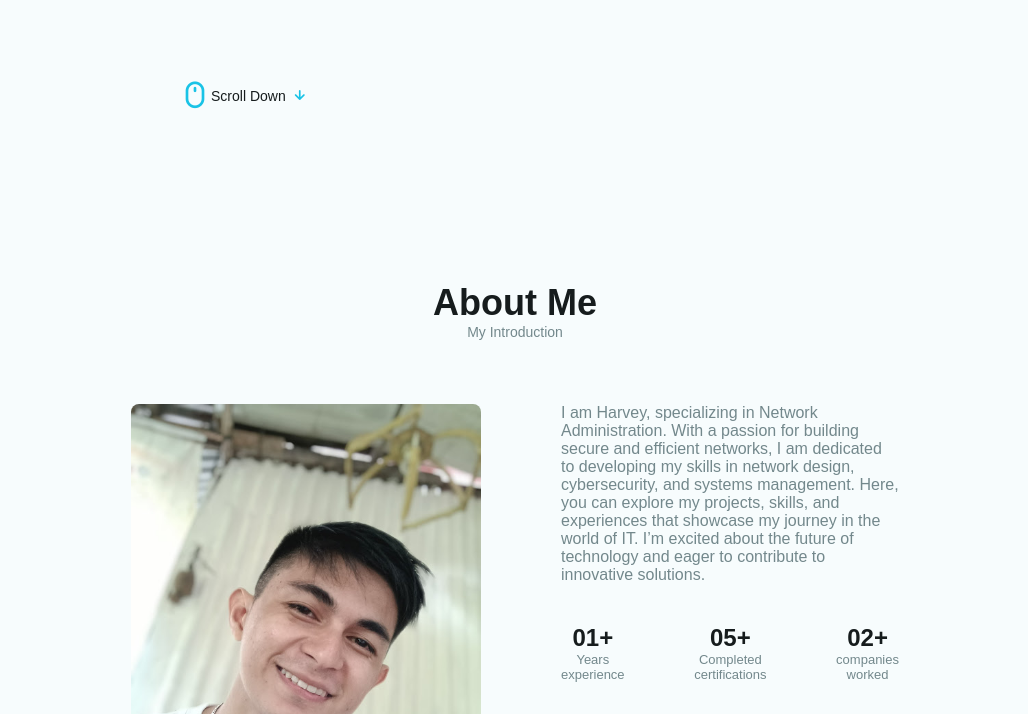
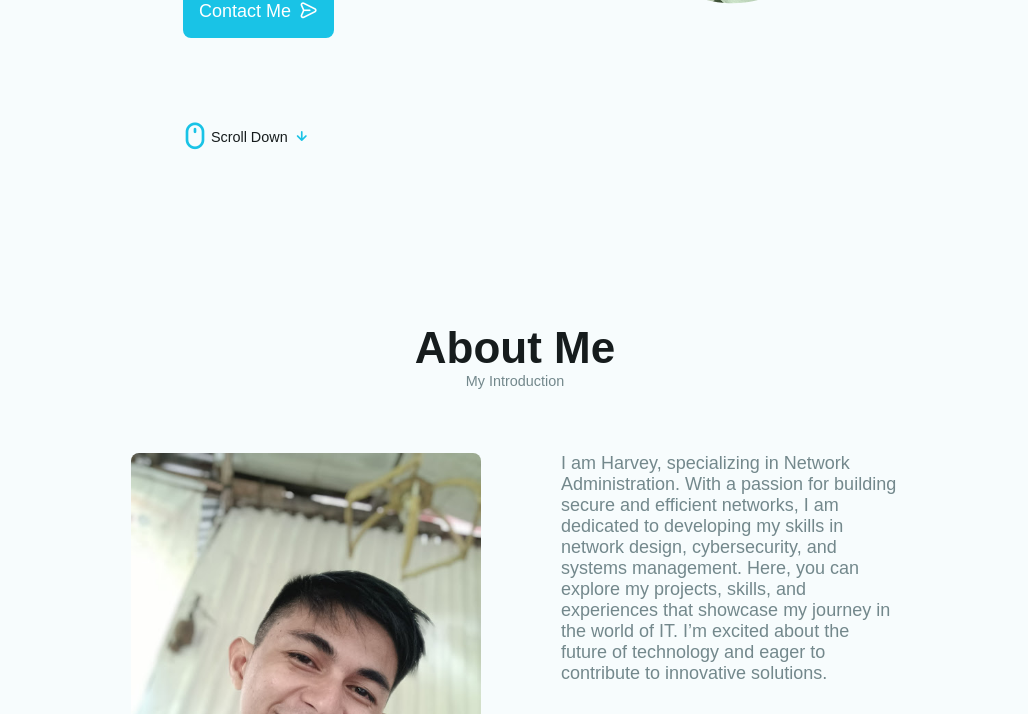
Before and after one commit to KuyaBapbi/Portfolio, a plain HTML site: page index.html in a window 1280 px wide. Shown: the part 508-1222 px from the top of the page, without its empty margins (125-1153 px from the left). Drawn offline with nearby package versions, Linux system fonts and the light colour scheme.

Commit message:
Update styles.css

```diff
--- a/packages/css/styles.css
+++ b/packages/css/styles.css
@@ -7,10 +7,10 @@
 
 /*========== Colors ==========*/
 /* Change favorite color */
---hue-color: 190; /* A calming teal-blue tone */
+--hue-color: 190; /* A serene teal-blue tone */
 
 /* HSL color mode */
---first-color: hsl(var(--hue-color), 80%, 50%); /* Vibrant teal */
+--first-color: hsl(var(--hue-color), 80%, 50%); /* Bright teal */
 --first-color-second: hsl(var(--hue-color), 75%, 45%); /* Deepened teal */
 --first-color-alt: hsl(var(--hue-color), 70%, 40%); /* Darker shade for depth */
 --first-color-lighter: hsl(var(--hue-color), 90%, 85%); /* Soft pastel teal */
@@ -37,23 +37,22 @@ body {
 }
 
 /*========== Font and typography ==========*/
-  --body-font: "Poppins", sans-serif;
+--body-font: "Arial", sans-serif;
 
-  /* .5rem = 8px, 1rem = 16px, 1.5rem = 24px ... */
-  --big-font-size: 2rem;
-  --h1-font-size: 1.5rem;
-  --h2-font-size: 1.25rem;
-  --h3-font-size: 1.125rem;
-  --normal-font-size: 0.938rem;
-  --small-font-size: 0.813rem;
+/* Font sizes */
+--big-font-size: 2.5rem;
+--h1-font-size: 1.8rem;
+--h2-font-size: 1.6rem;
+--h3-font-size: 1.4rem;
+--normal-font-size: 1rem;
+--small-font-size: 0.9rem;
 --smaller-font-size: 0.75rem;
 
 /*========== Font weight ==========*/
 --font-medium: 500;
 --font-semi-bold: 600;
 
-  /*========== Margenes Bottom ==========*/
-  /* .25rem = 4px, .5rem = 8px, .75rem = 12px ... */
+/*========== Margins Bottom ==========*/
 --mb-0-25: 0.25rem;
 --mb-0-5: 0.5rem;
 --mb-0-75: 0.75rem;
@@ -73,12 +72,12 @@ body {
 @media screen and (min-width: 968px) {
   :root {
     --big-font-size: 3rem;
-    --h1-font-size: 2.25rem;
-    --h2-font-size: 1.5rem;
-    --h3-font-size: 1.25rem;
-    --normal-font-size: 1rem;
-    --small-font-size: 0.875rem;
-    --smaller-font-size: 0.813rem;
+    --h1-font-size: 2.75rem;
+    --h2-font-size: 1.85rem;
+    --h3-font-size: 1.5rem;
+    --normal-font-size: 1.125rem;
+    --small-font-size: 0.9rem;
+    --smaller-font-size: 0.75rem;
   }
 }
 
@@ -96,15 +95,14 @@ body.dark-theme {
   --scroll-thumb-color: hsl(var(--hue-color), 10%, 30%);
 
   /* Additional futuristic colors */
-  --accent-color: hsl(260, 100%, 60%); /* Electric violet for a vibrant accent */
+  --accent-color: hsl(60, 100%, 60%); /* Bright yellow-green for a vibrant accent */
   --border-color: hsl(var(--hue-color), 100%, 60%); /* Bright border for elements */
   --shadow-color: rgba(0, 0, 0, 0.6); /* Deeper shadow for more pronounced depth */
 
   /* Futuristic gradients */
-  --gradient-background: linear-gradient(135deg, hsl(200, 100%, 20%) 0%, hsl(210, 100%, 15%) 100%);
-  --highlight-color: hsl(60, 100%, 50%); /* Bright yellow-green for highlights */
+  --gradient-background: linear-gradient(135deg, hsl(190, 100%, 20%) 0%, hsl(200, 100%, 15%) 100%);
+  --highlight-color: hsl(0, 100%, 50%); /* Bright coral for highlights */
 }
-
 
 /*========== Button Dark/Light ==========*/
 .nav__btns {
@@ -113,7 +111,7 @@ body.dark-theme {
 }
 
 .change-theme {
-  font-size: 1.25rem;
+  font-size: 1.5rem;
   color: var(--title-color);
   margin-right: var(--mb-1);
   cursor: pointer;
@@ -122,6 +120,89 @@ body.dark-theme {
 .change-theme:hover {
   color: var(--first-color);
 }
+
+/*========== Text Animation ==========*/
+
+/* Fade-in effect for text */
+@keyframes fadeIn {
+  0% {
+    opacity: 0;
+    transform: translateY(10px);
+  }
+  100% {
+    opacity: 1;
+    transform: translateY(0);
+  }
+}
+
+/* Apply fade-in animation to all headings and paragraphs */
+h1, h2, h3, p {
+  animation: fadeIn 0.8s ease forwards; /* 0.8s duration */
+  opacity: 0; /* Start hidden */
+}
+
+/* Delay the animations based on the order of elements */
+h1 {
+  animation-delay: 0.2s;
+}
+h2 {
+  animation-delay: 0.4s;
+}
+h3 {
+  animation-delay: 0.6s;
+}
+p {
+  animation-delay: 0.8s;
+}
+
+/* Add this new keyframes for slide animation */
+@keyframes slideIn {
+  0% {
+    transform: translateX(-100%); /* Start from the left */
+    opacity: 0; /* Start hidden */
+  }
+  100% {
+    transform: translateX(0); /* Slide to original position */
+    opacity: 1; /* Fully visible */
+  }
+}
+
+/* Apply slide animation to spans */
+span {
+  display: inline-block; /* Necessary for the transform to work */
+  animation: slideIn 0.5s ease forwards; /* Apply slide animation */
+  opacity: 0; /* Start hidden */
+}
+
+/* Delay the animations based on the order of spans */
+span:nth-child(1) {
+  animation-delay: 0.1s;
+}
+span:nth-child(2) {
+  animation-delay: 0.2s;
+}
+span:nth-child(3) {
+  animation-delay: 0.3s;
+}
+
+/* Hover effect for interactive text */
+h1:hover, h2:hover, h3:hover, p:hover {
+  color: var(--first-color); /* Change color on hover */
+  transform: scale(1.05); /* Slightly enlarge the text */
+  transition: transform 0.2s ease, color 0.2s ease; /* Smooth transition */
+}
+
+/* Apply similar effects to links */
+a {
+  color: var(--first-color);
+  transition: color 0.2s ease;
+}
+
+a:hover {
+  color: var(--highlight-color); /* Change color on hover */
+}
+
+
 
 /*==================== BASE ====================*/
 
```
Lines whose indentation alone changed are shown as unchanged.
